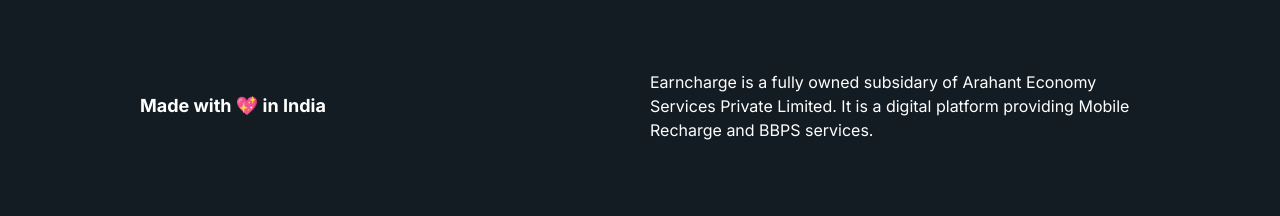
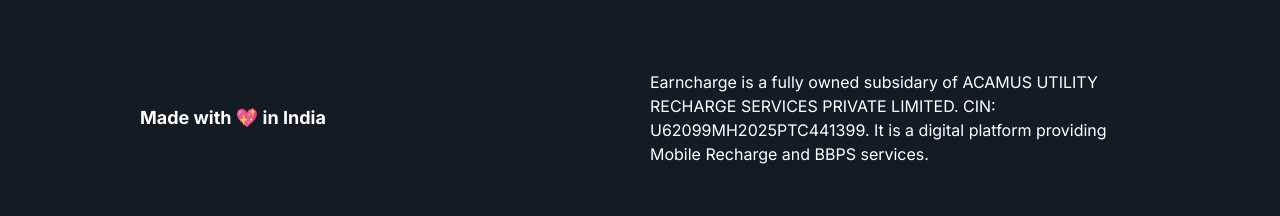
Before and after one commit to Vismay19999/earncharge-rewrite-frontend, a Next.js app: page / in a window 1280 px wide. Shown: the part 2746-2962 px from the top of the page. Built offline with nearby package versions, Linux system fonts and the light colour scheme.

Commit message:
Updated Footer.tsx

```diff
--- a/src/components/core/Footer/Footer.tsx
+++ b/src/components/core/Footer/Footer.tsx
@@ -101,8 +101,8 @@
             </div>
             <div className="flex-[1]">
               <p className="text-md leading-1 text-white">
-                Earncharge is a fully owned subsidary of Arahant Economy
-                Services Private Limited. It is a digital platform providing
+                Earncharge is a fully owned subsidary of ACAMUS UTILITY RECHARGE SERVICES PRIVATE LIMITED.
+                CIN: U62099MH2025PTC441399. It is a digital platform providing
                 Mobile Recharge and BBPS services.
               </p>
             </div>
```
